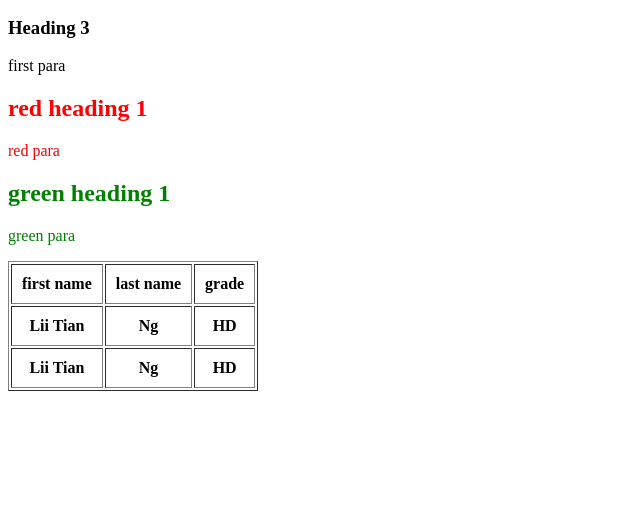
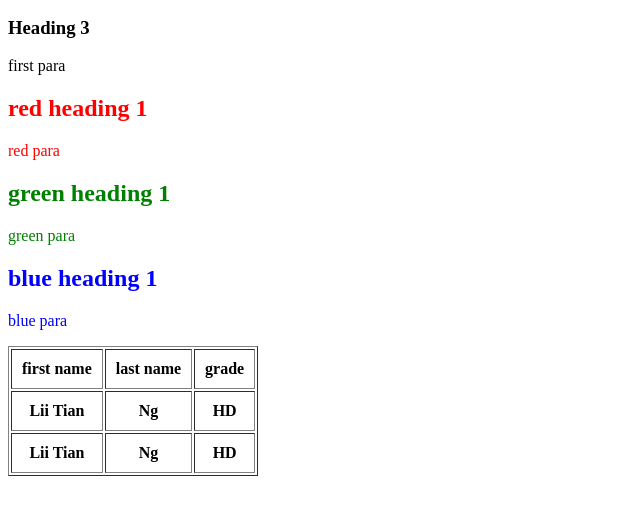
Before and after one commit to ngliitian/1234, a plain HTML site: page index.html in a window 1280 px wide. Shown: the part 210-722 px from the top of the page, without its empty margins (0-640 px from the left). Drawn offline with Linux system fonts and the light colour scheme.

Commit message:
Add files via upload
added new color para

```diff
--- a/index.html
+++ b/index.html
@@ -22,6 +22,11 @@
         <p>green para</p>
     </div>
 
+    <div style="color: blue">
+        <h2>blue heading 1</h2>
+        <p>blue para</p>
+    </div>
+
     <table border = "1" cellpadding = "10%">
         <tr>
             <th>first name</th>
```
